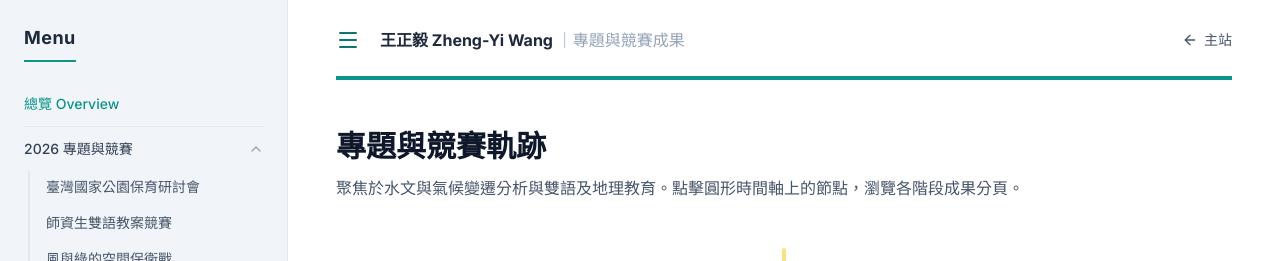
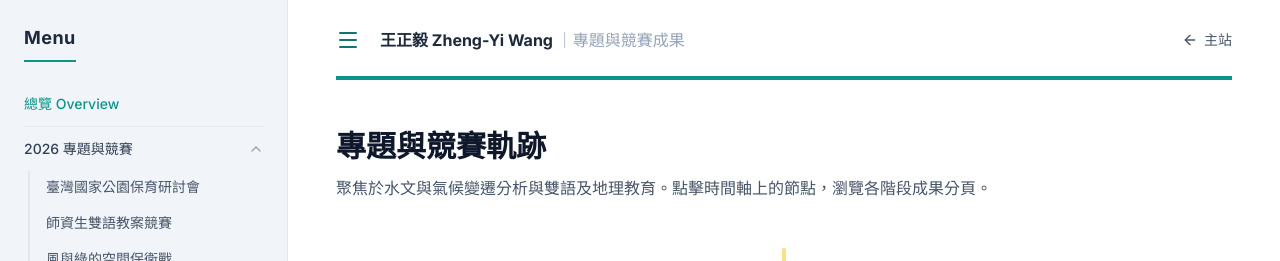
Before and after one commit to zywang1020/projectpage, a plain HTML site: page index.html in a window 1280 px wide. Shown: the top 261 px of the page. Drawn offline with nearby package versions, Linux system fonts and the light colour scheme.

Commit message:
Update description text in index.html

```diff
--- a/index.html
+++ b/index.html
@@ -41,7 +41,7 @@
           <div class="mb-12">
             <h1 class="text-2xl sm:text-3xl font-bold text-slate-900 mb-3">專題與競賽軌跡</h1>
             <p class="text-slate-600 text-sm sm:text-base leading-relaxed">
-              聚焦於水文與氣候變遷分析與雙語及地理教育。點擊圓形時間軸上的節點，瀏覽各階段成果分頁。
+              聚焦於水文與氣候變遷分析與雙語及地理教育。點擊時間軸上的節點，瀏覽各階段成果分頁。
             </p>
           </div>
 
```
